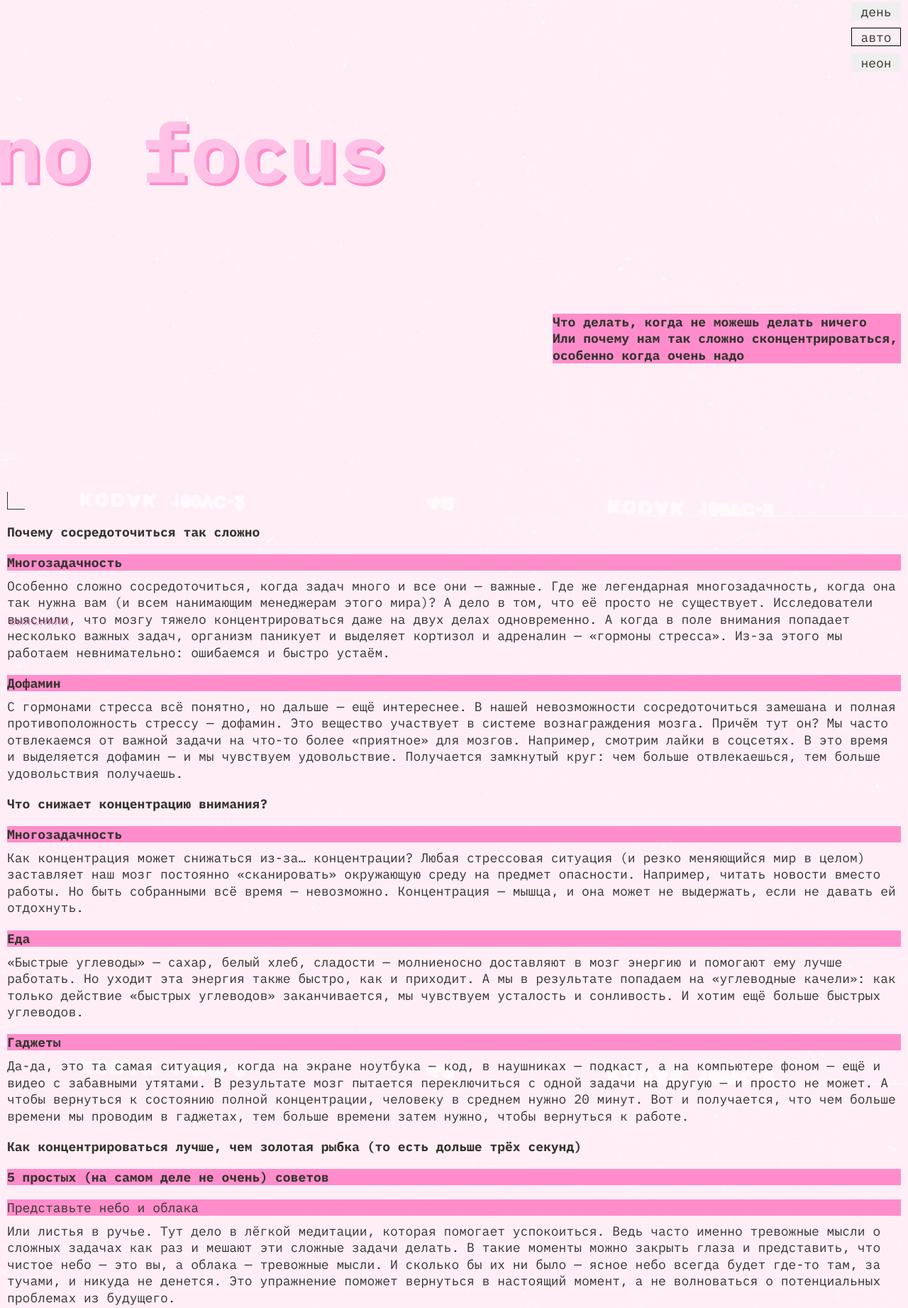
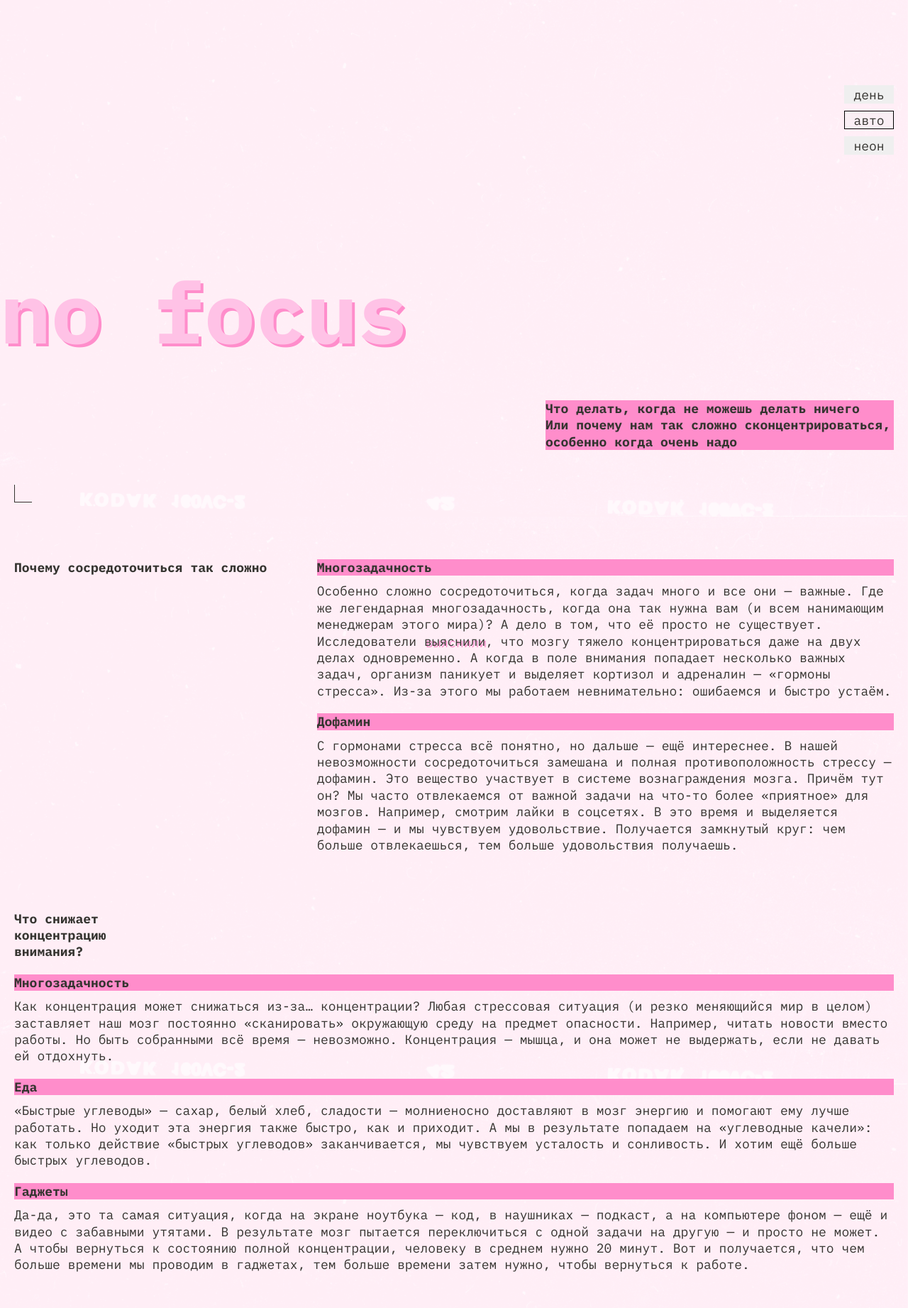
Before and after one commit to Wezave/slozhno-sosredotochitsya-fd, a plain HTML site: page index.html in a window 1280 px wide. Shown: the part 72-1915 px from the top of the page at 71% size. Drawn offline with Linux system fonts and the light colour scheme.

Commit message:
добавлен планшет

```diff
--- a/index.html
+++ b/index.html
@@ -54,7 +54,7 @@
       </p>
     </header>
     <main>
-      <section class="main__text-section">
+      <section class="main__text-section main__text-section-concentration">
         <h2 class="title-decor main__header">
           Почему сосредоточиться так сложно
         </h2>
@@ -86,7 +86,7 @@
           </li>
         </ul>
       </section>
-      <section class="main__text-section">
+      <section class="main__text-section main__text-section-why">
         <h2 class="title-decor main__header">
           Что снижает концентрацию внимания?
         </h2>
@@ -127,7 +127,7 @@
           </li>
         </ul>
       </section>
-      <section class="main__text-section">
+      <section class="main__text-section main__text-section-how">
         <h2 class="title-decor main__header">
           Как концентрироваться лучше, чем золотая рыбка (то есть дольше трёх секунд)
         </h2>
@@ -189,15 +189,17 @@
           </li>
         </ul>
       </section>
-      <section class="gallery main__text-section">
+      <section class="main__text-section">
         <h3 class="title-decor">
           А можно в картинках?
         </h3>
-        <img loading="lazy" src="./images/sunset.png" alt="рисунок заката в розово-фиолетовых цветах" class="gallery__image">
-        <img loading="lazy" src="./images/ice-cream.png" alt="рисунок мороженого шариками" class="gallery__image">
-        <img loading="lazy" src="./images/tape.png" alt="рисунок кассеты" class="gallery__image">
-        <img loading="lazy" src="./images/books.png" alt="рисунок стопки книг" class="gallery__image">
-        <img loading="lazy" src="./images/street.png" alt="рисунок улицы" class="gallery__image">
+        <div class="gallery">
+          <img loading="lazy" src="./images/sunset.png" alt="рисунок заката в розово-фиолетовых цветах" class="gallery__image">
+          <img loading="lazy" src="./images/ice-cream.png" alt="рисунок мороженого шариками" class="gallery__image">
+          <img loading="lazy" src="./images/tape.png" alt="рисунок кассеты" class="gallery__image">
+          <img loading="lazy" src="./images/books.png" alt="рисунок стопки книг" class="gallery__image">
+          <img loading="lazy" src="./images/street.png" alt="рисунок улицы" class="gallery__image">
+        </div>
       </section>
     </main>
     <footer class="footer">
--- a/styles/style.css
+++ b/styles/style.css
@@ -13,11 +13,13 @@
   font-size: var(--text-size);
   color: var(--text-color);
   background-color: var(--header__text-background);
+  line-height: 23.4px;
+  height: fit-content;
 }
 
 .header {
   display: grid;
-  grid-template-rows: auto 1fr 1fr;
+  grid-template-rows: auto auto 1fr;
   position: relative;
   min-height: var(--page-min-height);
   padding: var(--paddings);
@@ -37,7 +39,7 @@
 .header::after, .footer::after {
   content: "";
   position: absolute;
-  top: calc(var(--page-min-height) - 35px); /*????????????????????????????????????????????????????????? */
+  top: calc(var(--page-min-height) - var(--paddings) - 25px);
   left: var(--paddings);
   width: 25px;
   height: 25px;
@@ -74,7 +76,7 @@
 }
 
 .header__theme-menu-button:hover {
-  border: 1px solid rgba(50, 49, 45, 0.4); /*!!!!!!!!!!!!!!!!!!!!!!!!!!!!!!!!!!!!!!!!!!!!!!!!!!!!!!!!!!! поменять*/
+  border: 1px solid rgba(50, 49, 45, 0.4);
 }
 
 .h1__title {
@@ -89,6 +91,7 @@
 
 .header__text {
   justify-self: end;
+  align-self: center;
   font-weight: 700;
   height: fit-content;
   line-height: 23.4px;
@@ -98,7 +101,7 @@
   display: grid;
   gap: 20px;
   padding: var(--paddings);
-
+  margin-top: calc(3 * var(--paddings));
 }
 
 .main__header {
@@ -137,20 +140,19 @@
 }
 
 .gallery {
-  display: grid;
-  grid-template-columns: repeat(auto-fit, 100%);
   gap: var(--paddings);
 }
 
 .gallery__image {
-  width: 100%
+  width: 100%;
 }
 
 .footer {
   display: flex;
   position: relative;
-  height: 100%;
+  height: 100vh;
   min-height: 668px;
+  margin-top: calc(3 * var(--paddings));
 }
 
 .footer__title {
--- a/styles/variables.css
+++ b/styles/variables.css
@@ -12,7 +12,7 @@
   --header__theme-margins: 65px 0px;
 }
 
-@media (768px <= width <= 1024px) {
+@media (width >= 768px) {
   :root {
     --paddings: 20px;
     --header__theme-margins: 172px 0px;
@@ -28,8 +28,64 @@
     max-inline-size: 364px;
   }
 
-  .main__text-section {
-    grid-template-columns: min-content 1fr;
+  .main__header {
+      min-width: 236px;
+  }
+
+  main > .main__text-section {
+    margin-top: calc(2 * var(--paddings));
+  }
+
+  .main__text-section-concentration {
+    grid-template-columns: 1fr 2fr;
+    margin-top: 40px;
+  }
+
+  .main__text-section-why > .main__header {
+    max-width: 236px;
+  }
+
+  .main__text-section-how {
+    grid-template-columns: 1fr 2fr;
+  }
+
+  .main__text-section-how > .main__header {
+    max-width: 236px;
+    grid-row: 1/3;
+  }
+  .main__text-section-how > ul {
+    grid-column: 2;
+  }
+
+  .gallery {
+    display: grid;
+    grid-template-columns: repeat(3, 1fr);
+    grid-template-rows: 1fr 1.2fr 1.65fr;
+  }
+
+  .gallery__image {
+    height: 100%;
+    object-fit: cover;
+  }
+
+  .gallery__image:first-child {
+    grid-column: span 2;
+
+  }
+  .gallery__image:nth-child(2) {
+    grid-row: span 2;
+  }
+
+  .gallery__image:nth-child(3) {
+    grid-row: span 2;
+  }
+
+  .gallery__image:nth-child(5) {
+    grid-column: span 2;
+  }
+
+  body > .footer {
+    margin-top: calc(2 * var(--paddings));
   }
 }
 
```
